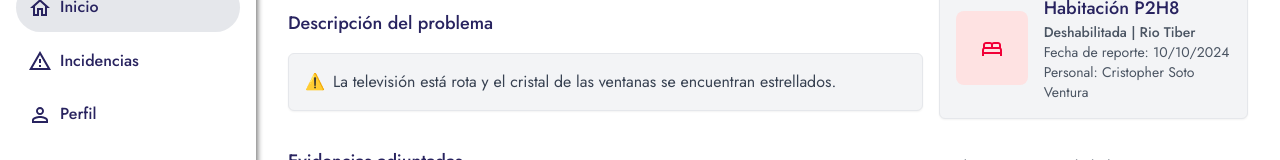
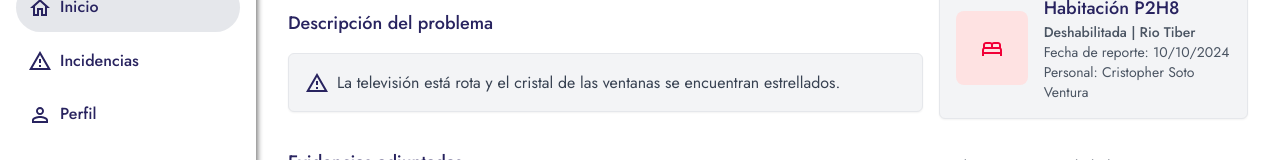
Before and after one commit to EmilianoChofis/PWA-CleanCheck, a Next.js app: page /incidences/details in a window 1280 px wide. Shown: the part 159-319 px from the top of the page. Built offline with nearby package versions, Linux system fonts and the light colour scheme.

Commit message:
[FIX] Se arreglo issue

```diff
--- a/src/app/(pages)/incidences/details/page.tsx
+++ b/src/app/(pages)/incidences/details/page.tsx
@@ -1,6 +1,7 @@
 import Title from "@/app/_components/title";
 import Breadcrumb from "../../_components/breadcrumb";
 import BedOutlinedIcon from "@mui/icons-material/BedOutlined";
+import { ReportProblemOutlined } from "@mui/icons-material";
 
 export default function IncidencesDetails() {
   return (
@@ -24,7 +25,9 @@ export default function IncidencesDetails() {
             </h2>
             <div className="bg-gray-100 p-4 rounded-md shadow-sm border">
               <p className="text-gray-700 flex items-center">
-                <span className="mr-2">⚠️</span>
+                <span className="mr-2">
+                  <ReportProblemOutlined className="text-primary" />
+                </span>
                 La televisión está rota y el cristal de las ventanas se
                 encuentran estrellados.
               </p>
```
